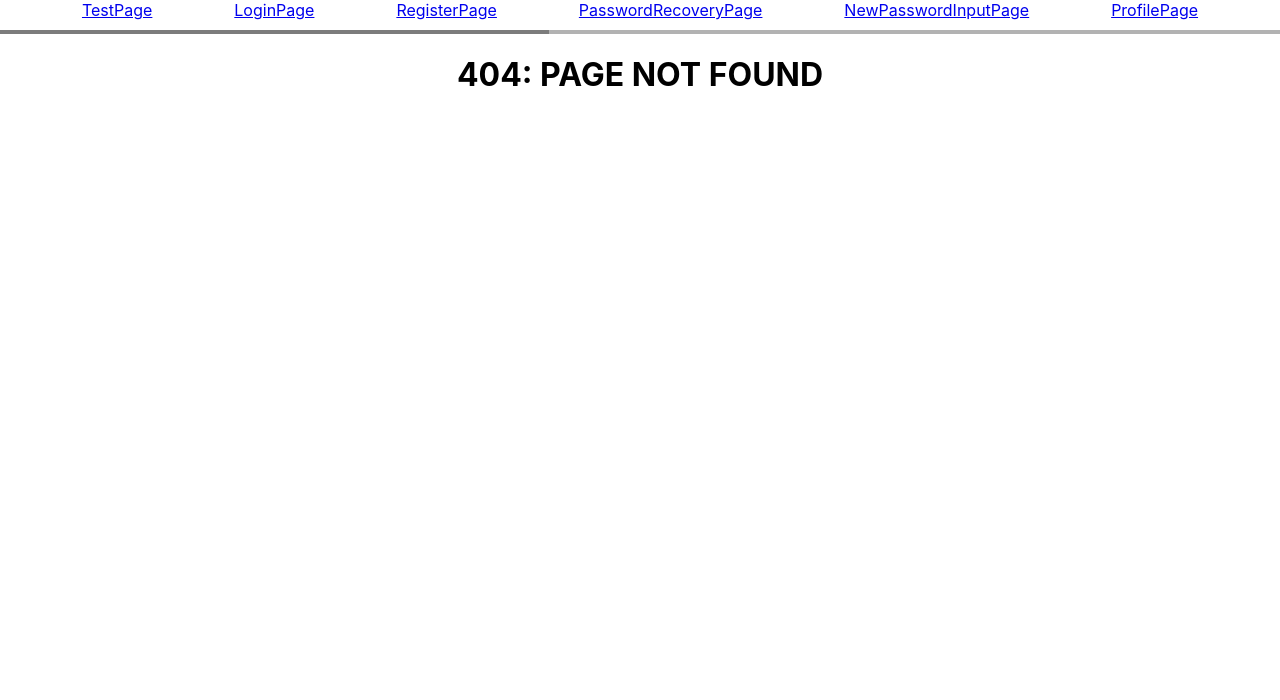
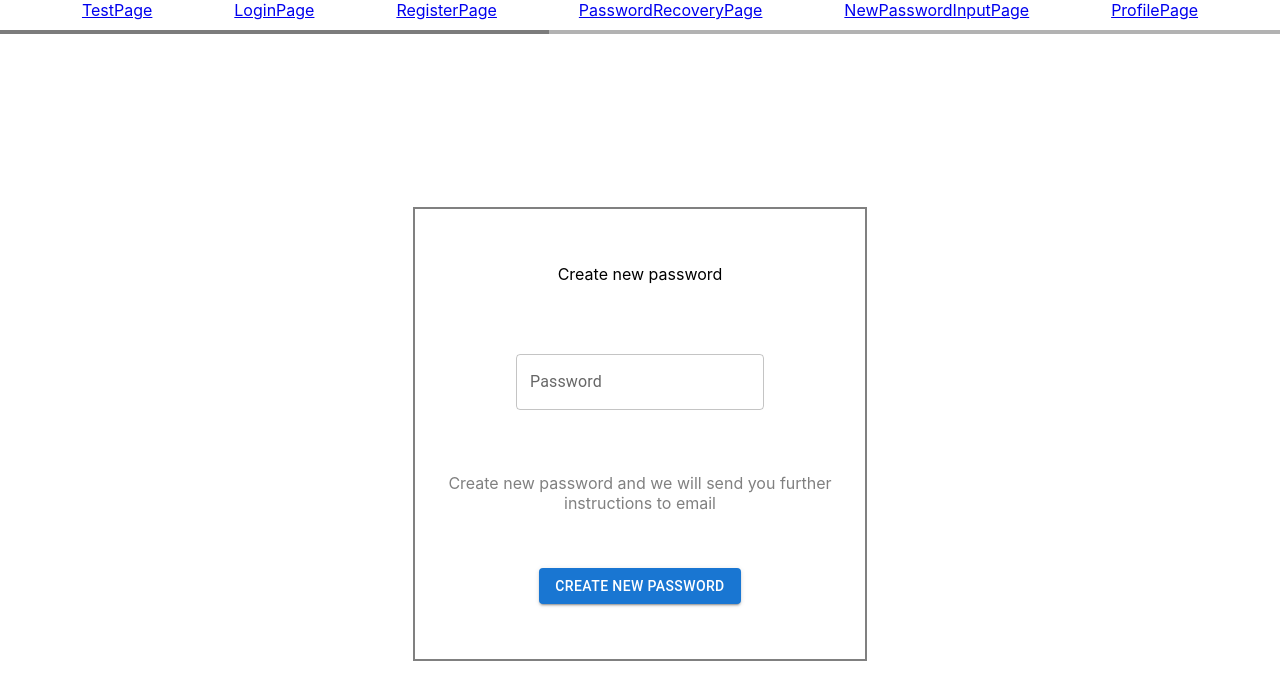
Before and after one commit to AndAndrew/cards, a React (Create React App) app: page /#/newPassInput/1 in a window 1280 px wide. Before the commit this address led to /#/404. Shown: the top 700 px of the page. Built offline with nearby package versions, Linux system fonts and the light colour scheme.

Commit message:
feat: Password recovery added

```diff
--- a/src/api/cards-api.ts
+++ b/src/api/cards-api.ts
@@ -24,6 +24,9 @@ export const cardsApi = {
   },
   recoveryPassword(data: RecoveryPasswordType) {
     return instance.post<{ info: string; error: string }>('/auth/forgot', data)
+  },
+  createNewPassword(data: CreateNewPasswordType) {
+    return instance.post<{ info: string; error: string }>('/auth/set-new-password', data)
   },
 }
 
@@ -66,3 +69,7 @@ type PingResponceType = {
   frontTime: number
   info: string
 }
+export type CreateNewPasswordType = {
+  password: string
+  resetPasswordToken: string | undefined
+}
--- a/src/app/App.tsx
+++ b/src/app/App.tsx
@@ -30,7 +30,7 @@ function App() {
           <Route path={'/login'} element={<LoginPage />} />
           <Route path={'/register'} element={<RegisterPage />} />
           <Route path={'/passRecovery'} element={<PassRecoveryPage />} />
-          <Route path={'/newPassInput'} element={<NewPassInputPage />} />
+          <Route path={'/newPassInput/:token'} element={<NewPassInputPage />} />
           <Route path={'/profile'} element={<ProfilePage />} />
           <Route path={'/404'} element={<h1>404: PAGE NOT FOUND</h1>} />
           <Route path={'*'} element={<Navigate to={'/404'} />} />
--- /dev/null
+++ b/src/common/components/title/Title.module.css
@@ -0,0 +1,4 @@
+.titleStyle {
+  font-family: Arial;
+  font-size: 26px;
+}
--- /dev/null
+++ b/src/common/components/title/Title.tsx
@@ -0,0 +1,9 @@
+import s from './Title.module.css'
+
+type TitlePropsType = {
+  title: string
+}
+
+export const Title = (props: TitlePropsType) => {
+  return <div className={s.titleStyle}>{props.title}</div>
+}
--- a/src/features/auth/authReducer.ts
+++ b/src/features/auth/authReducer.ts
@@ -1,4 +1,9 @@
-import { cardsApi, LoginDataType, RecoveryPasswordType } from '../../api/cards-api'
+import {
+  cardsApi,
+  CreateNewPasswordType,
+  LoginDataType,
+  RecoveryPasswordType,
+} from '../../api/cards-api'
 import { setAppStatus } from '../../app/appReducer'
 import { AppThunk } from '../../app/store'
 import { profileAC, ShowProfileEmailAC } from '../profile/profileReducer'
@@ -48,3 +53,8 @@ export const passwordRecoveryTC =
   dispatch => {
     cardsApi.recoveryPassword(data).then(res => console.log(res))
   }
+export const NewPasswordTC =
+  (data: CreateNewPasswordType): AppThunk =>
+  dispatch => {
+    cardsApi.createNewPassword(data).then(res => res.data)
+  }
--- a/src/features/auth/newPassInput/NewPassInputPage.tsx
+++ b/src/features/auth/newPassInput/NewPassInputPage.tsx
@@ -1,3 +1,44 @@
+import React, { ChangeEvent, useState } from 'react'
+
+import { Button, TextField } from '@mui/material'
+import { useParams } from 'react-router-dom'
+
+import { CreateNewPasswordType } from '../../../api/cards-api'
+import { useAppDispatch } from '../../../common/hooks/react-redux-hooks'
+import { NewPasswordTC } from '../authReducer'
+
+import style from './../../../common/styles/common.container.module.css'
+
 export const NewPassInputPage = () => {
-  return <div>New password input</div>
+  const dispatch = useAppDispatch()
+  const [newPass, SetNewPass] = useState('')
+  const { token } = useParams()
+  const inputChanging = (e: ChangeEvent<HTMLTextAreaElement | HTMLInputElement>) => {
+    SetNewPass(e.currentTarget.value)
+  }
+
+  console.log(token)
+  const NewPass: CreateNewPasswordType = {
+    password: newPass,
+    resetPasswordToken: token,
+  }
+
+  const SubmitNewPassword = () => {
+    dispatch(NewPasswordTC(NewPass))
+  }
+
+  return (
+    <div className={style.AppContainer}>
+      <div className={style.personalInformationBlock}>
+        Create new password
+        <TextField value={newPass} onChange={inputChanging} label="Password" margin="normal" />
+        <div style={{ color: 'grey' }}>
+          Create new password and we will send you further instructions to email
+        </div>
+        <Button onClick={SubmitNewPassword} type={'submit'} variant={'contained'} color={'primary'}>
+          Create new password
+        </Button>
+      </div>
+    </div>
+  )
 }
--- a/src/features/auth/passRecovery/PassRecoveryPage.tsx
+++ b/src/features/auth/passRecovery/PassRecoveryPage.tsx
@@ -26,7 +26,7 @@ export const PassRecoveryPage = () => {
       from: 'test-front-admin <ai73a@yandex.by>',
       message: `<div style="background-color: lime; padding: 15px">
 password recovery link:
-<a href='http://localhost:3000/#/set-new-password/$token$'>
+<a href='http://localhost:3000/#/newPassInput/$token$'>
 link</a>
 </div>`,
     }
@@ -57,3 +57,11 @@ link</a>
     </div>
   )
 }
+
+const CheckMailPage = () => {
+  return (
+    <div className={style.AppContainer}>
+      <div className={style.personalInformationBlock}></div>
+    </div>
+  )
+}
--- a/src/features/auth/register/RegisterPage.tsx
+++ b/src/features/auth/register/RegisterPage.tsx
@@ -1,3 +1,31 @@
+import React from 'react'
+
+import { Button } from '@mui/material'
+import { useNavigate } from 'react-router-dom'
+
+import { Title } from '../../../common/components/title/Title'
+import style from '../../../common/styles/common.container.module.css'
+
 export const RegisterPage = () => {
-  return <div>Register</div>
+  const navigate = useNavigate()
+  const ToLogin = () => {
+    navigate('/login')
+  }
+
+  return (
+    <div className={style.AppContainer}>
+      <div className={style.personalInformationBlock}>
+        <Title title={'Check Email'} />
+        <img
+          src={
+            'https://encrypted-tbn0.gstatic.com/images?q=tbn:ANd9GcReWLTYQmALBv3FwyPU0aaRRzMwMFOtyc2UrQ&usqp=CAU'
+          }
+        />
+        <div>We have sent an Email with instruction to ___email---- </div>
+        <Button onClick={ToLogin} type={'submit'} variant={'contained'} color={'primary'}>
+          Back to Login
+        </Button>
+      </div>
+    </div>
+  )
 }
```
